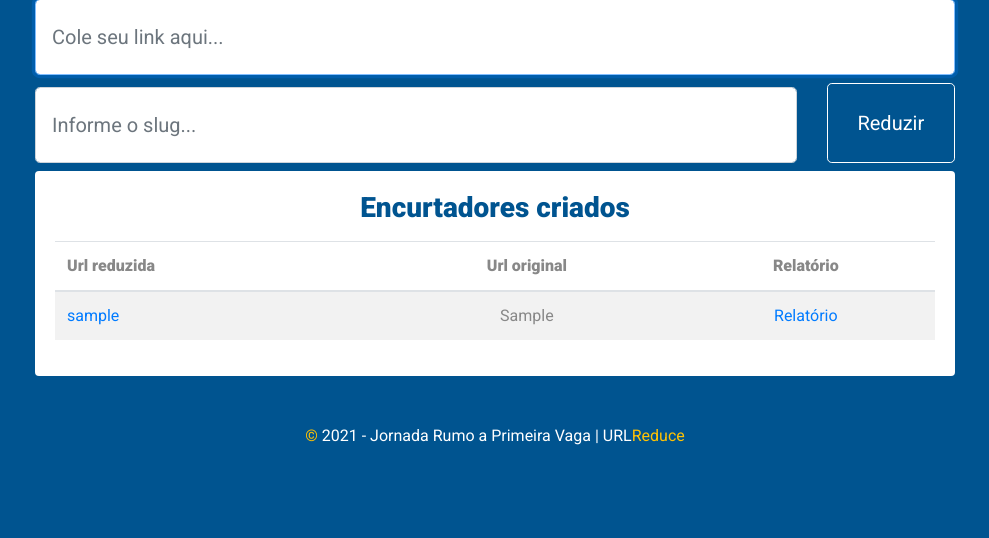
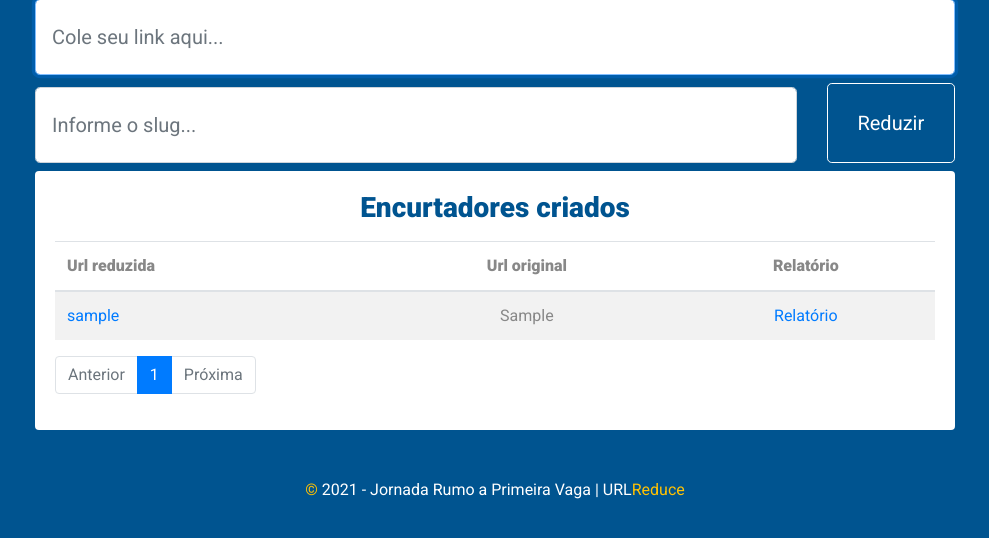
Before and after one commit to mateuslourenco/url_reduce, a Django app: page / in a window 1280 px wide. Shown: the part 181-719 px from the top of the page, without its empty margins (145-1134 px from the left). Run offline with Django 4.2, Linux system fonts and the light colour scheme; tables that the repository leaves empty hold one stand-in row (values such as "Sample post").

Commit message:
finalizado paginator

```diff
--- a/devpro/encurtador/templates/encurtador/home.html
+++ b/devpro/encurtador/templates/encurtador/home.html
@@ -63,8 +63,52 @@
                         </table>
                     </div>
                 </div>
+                <!-- Paginator -->
+                <nav aria-label="...">
+                    <ul class="pagination">
+                        <!-- Pagina anterior -->
+                        {% if redirecionamentos.has_previous %}
+                        <li class="page-item">
+                            <a class="page-link" href="{% url 'home' %}?page={{ redirecionamentos.previous_page_number }}">Anterior</a>
+                        </li>
+                        {% else %}
+                        <li class="page-item disabled">
+                            <a class="page-link">Anterior</a>
+                        </li>
+                        {% endif %}
+                        <!-- Fim pagina anterior-->
+
+                        <!-- Listar todas as paginas -->
+                        {% for num in redirecionamentos.paginator.page_range %}
+                        {% if num == redirecionamentos.number %}
+                        <li class="page-item active">
+                            <a class="page-link" href="{% url 'home' %}?page={{ num }}">{{ num }}</a>
+                        </li>
+                        {% else %}
+                        <li class="page-item " aria-current="page">
+                            <a class="page-link" href="{% url 'home' %}?page={{ num }}">{{ num }}</a>
+                        </li>
+                        {% endif %}
+                        {% endfor %}
+                        <!-- Fim listar todas as paginas -->
+
+                        <!-- Proxima pagina -->
+                        {% if redirecionamentos.has_next %}
+                        <li class="page-item">
+                            <a class="page-link" href="{% url 'home' %}?page={{ redirecionamentos.next_page_number }}">Próxima</a>
+                        </li>
+                        {% else %}
+                        <li class="page-item disabled">
+                            <a class="page-link" href="#">Próxima</a>
+                        </li>
+                        {% endif %}
+                        <!-- Fim proxima pagina -->
+                    </ul>
+                </nav>
+                <!-- Fim Paginator -->
             </div>
-            <!-- Tabela -->
+            <!-- Fim Tabela -->
+
         </div>
     </div>
     <p class="mt-5 mb-3 text-muted"><span class="color-y">&copy;</span> 2021 - Jornada Rumo a Primeira Vaga | URL<span
--- a/devpro/encurtador/views.py
+++ b/devpro/encurtador/views.py
@@ -1,4 +1,5 @@
 from django.core.exceptions import ObjectDoesNotExist
+from django.core.paginator import Paginator, EmptyPage, PageNotAnInteger
 from django.http import HttpResponseRedirect
 from django.shortcuts import redirect, render
 from django.urls import reverse
@@ -49,8 +50,19 @@ def home(request):
             ctx = {'form': form}
             return render(request, 'encurtador/home.html', context=ctx)
     else:
+
+        parametro_pagina = request.GET.get('page', '1')
+        parametro_limite = '5'
+
         redirecionamentos = localizar_redirects()
+        redirecionamentos_paginator = Paginator(redirecionamentos, parametro_limite)
+
+        try:
+            page = redirecionamentos_paginator.page(parametro_pagina)
+        except (EmptyPage, PageNotAnInteger):
+            page = redirecionamentos_paginator.page(1)
+
         ctx = {
-            'redirecionamentos': redirecionamentos
+            'redirecionamentos': page
         }
         return render(request, 'encurtador/home.html', ctx)
```
Also changed, not shown: devpro/encurtador/tests/test_home.py (+8 -0 lines).
